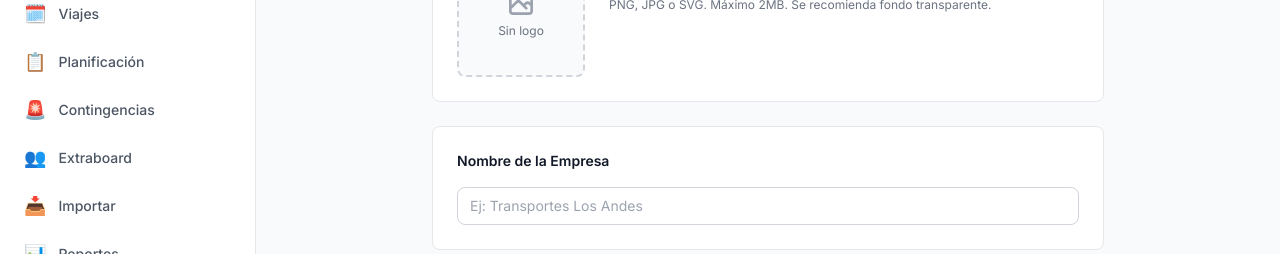
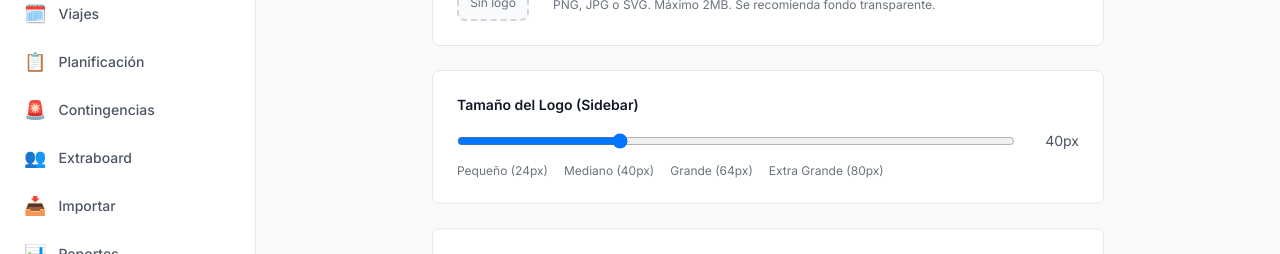
Before and after one commit to fvnks/routeops, a Next.js app in the folder apps/web/: page /settings in a window 1280 px wide. Shown: the part 280-534 px from the top of the page. Built offline with nearby package versions, Linux system fonts and the light colour scheme; no server answers; the database is empty; sample sign-in values are in the browser's storage.

Commit message:
feat: add logo size control in settings
- Add logoSize field to Settings model (default 40px)
- Update settings API to handle logoSize
- Add slider in settings page (24px-80px) with quick presets
- Update sidebar to use configurable logo size
- Live preview in settings page

```diff
--- a/apps/web/app/(dashboard)/settings/page.tsx
+++ b/apps/web/app/(dashboard)/settings/page.tsx
@@ -8,6 +8,7 @@ interface Settings {
   id: string;
   companyName: string | null;
   logoBase64: string | null;
+  logoSize: number | null;
   faviconUrl: string | null;
   primaryColor: string | null;
 }
@@ -18,6 +19,7 @@ export default function SettingsPage() {
   const [saving, setSaving] = useState(false);
   const [companyName, setCompanyName] = useState("");
   const [primaryColor, setPrimaryColor] = useState("#0f172a");
+  const [logoSize, setLogoSize] = useState(40);
   const [logoPreview, setLogoPreview] = useState<string | null>(null);
   const [logoFile, setLogoFile] = useState<File | null>(null);
   const fileRef = useRef<HTMLInputElement>(null);
@@ -33,6 +35,7 @@ export default function SettingsPage() {
       setSettings(data);
       setCompanyName(data.companyName || "");
       setPrimaryColor(data.primaryColor || "#0f172a");
+      setLogoSize(data.logoSize || 40);
       setLogoPreview(data.logoBase64 || null);
     } catch (error) {
       console.error("Error al cargar settings:", error);
@@ -68,7 +71,6 @@ export default function SettingsPage() {
     try {
       let logoBase64 = logoPreview;
       if (logoFile) {
-        // Already set via preview
         logoBase64 = logoPreview;
       }
 
@@ -78,11 +80,11 @@ export default function SettingsPage() {
         body: JSON.stringify({
           companyName: companyName || null,
           logoBase64: logoBase64 || null,
+          logoSize,
           primaryColor,
         }),
       });
 
-      // Force page reload to update sidebar/logo
       window.location.reload();
     } catch (error) {
       console.error("Error al guardar:", error);
@@ -106,12 +108,16 @@ export default function SettingsPage() {
         <div className="flex items-start gap-6">
           {/* Logo Preview */}
           <div className="flex-shrink-0">
-            <div className="w-32 h-32 rounded-lg border-2 border-dashed border-gray-300 flex items-center justify-center overflow-hidden bg-gray-50">
+            <div
+              className="rounded-lg border-2 border-dashed border-gray-300 flex items-center justify-center overflow-hidden bg-gray-50"
+              style={{ width: logoSize + 32, height: logoSize + 32 }}
+            >
               {logoPreview ? (
                 <img
                   src={logoPreview}
                   alt="Logo preview"
-                  className="w-full h-full object-contain"
+                  className="object-contain"
+                  style={{ width: logoSize, height: logoSize }}
                 />
               ) : (
                 <div className="text-center">
@@ -153,6 +159,48 @@ export default function SettingsPage() {
               </p>
             </div>
           </div>
+        </div>
+      </div>
+
+      {/* Logo Size */}
+      <div className="bg-white rounded-lg border border-gray-200 p-6">
+        <h3 className="text-sm font-semibold text-gray-900 mb-4">Tamaño del Logo (Sidebar)</h3>
+        <div className="flex items-center gap-4">
+          <input
+            type="range"
+            min="24"
+            max="80"
+            value={logoSize}
+            onChange={(e) => setLogoSize(parseInt(e.target.value))}
+            className="flex-1"
+          />
+          <span className="text-sm text-gray-600 w-12 text-right">{logoSize}px</span>
+        </div>
+        <div className="mt-3 flex gap-4">
+          <button
+            onClick={() => setLogoSize(24)}
+            className="text-xs text-gray-500 hover:text-gray-700"
+          >
+            Pequeño (24px)
+          </button>
+          <button
+            onClick={() => setLogoSize(40)}
+            className="text-xs text-gray-500 hover:text-gray-700"
+          >
+            Mediano (40px)
+          </button>
+          <button
+            onClick={() => setLogoSize(64)}
+            className="text-xs text-gray-500 hover:text-gray-700"
+          >
+            Grande (64px)
+          </button>
+          <button
+            onClick={() => setLogoSize(80)}
+            className="text-xs text-gray-500 hover:text-gray-700"
+          >
+            Extra Grande (80px)
+          </button>
         </div>
       </div>
 
--- a/apps/web/app/api/settings/route.ts
+++ b/apps/web/app/api/settings/route.ts
@@ -26,7 +26,7 @@ export async function GET() {
 export async function PATCH(request: NextRequest) {
   try {
     const body = await request.json();
-    const { companyName, logoBase64, faviconUrl, primaryColor } = body;
+    const { companyName, logoBase64, logoSize, faviconUrl, primaryColor } = body;
 
     // Ensure settings exist
     await prisma.settings.upsert({
@@ -40,6 +40,7 @@ export async function PATCH(request: NextRequest) {
       data: {
         ...(companyName !== undefined && { companyName }),
         ...(logoBase64 !== undefined && { logoBase64 }),
+        ...(logoSize !== undefined && { logoSize }),
         ...(faviconUrl !== undefined && { faviconUrl }),
         ...(primaryColor !== undefined && { primaryColor }),
       },
@@ -62,6 +63,7 @@ export async function DELETE() {
       data: {
         companyName: null,
         logoBase64: null,
+        logoSize: 40,
         faviconUrl: null,
         primaryColor: "#0f172a",
       },
--- a/apps/web/components/layout/sidebar.tsx
+++ b/apps/web/components/layout/sidebar.tsx
@@ -8,6 +8,7 @@ import { cn } from "@/lib/utils";
 interface Settings {
   companyName: string | null;
   logoBase64: string | null;
+  logoSize: number | null;
 }
 
 const navigation = [
@@ -27,7 +28,7 @@ const navigation = [
 
 export default function Sidebar({ user }: { user: any }) {
   const pathname = usePathname();
-  const [settings, setSettings] = useState<Settings>({ companyName: null, logoBase64: null });
+  const [settings, setSettings] = useState<Settings>({ companyName: null, logoBase64: null, logoSize: 40 });
 
   useEffect(() => {
     fetch("/api/settings")
@@ -35,6 +36,8 @@ export default function Sidebar({ user }: { user: any }) {
       .then((data) => setSettings(data))
       .catch(() => {});
   }, []);
+
+  const logoSize = settings.logoSize || 40;
 
   return (
     <div className="fixed inset-y-0 left-0 z-50 w-64 bg-white border-r border-gray-200 hidden lg:block">
@@ -46,7 +49,8 @@ export default function Sidebar({ user }: { user: any }) {
               <img
                 src={settings.logoBase64}
                 alt="Logo"
-                className="h-10 w-10 object-contain rounded"
+                className="object-contain rounded"
+                style={{ width: logoSize, height: logoSize }}
               />
               <div className="flex-1 min-w-0">
                 <p className="text-sm font-bold text-slate-900 truncate">
```
Also changed, not shown: 2 other files (tests, documents, lock files or other folders).
